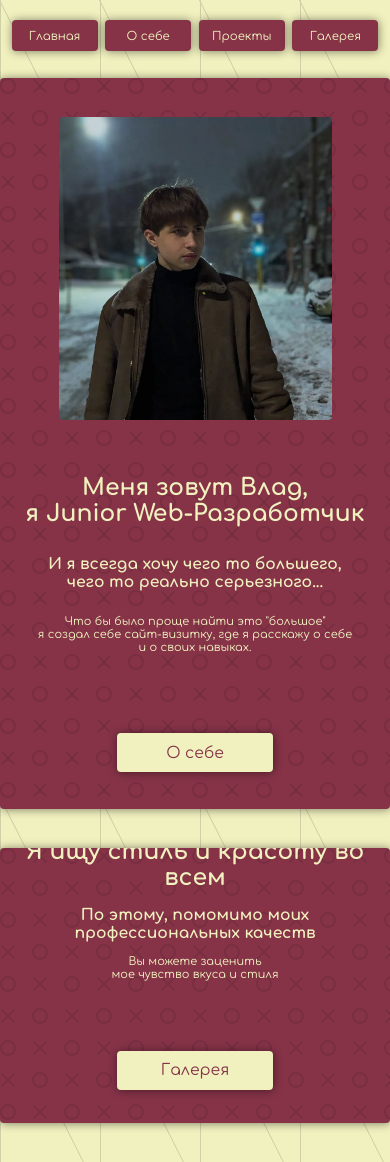
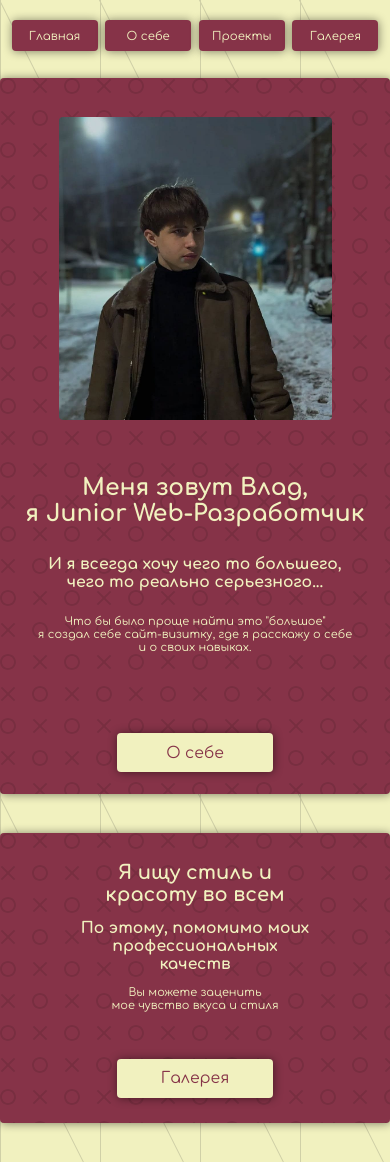
Before and after one commit to GGgurov/oldgurov, a plain HTML site: page index.html in a window 390 px wide. Drawn offline with Linux system fonts and the light colour scheme.

Commit message:
Новые правки в oldgurov

```diff
--- a/css/animations.css
+++ b/css/animations.css
@@ -51,8 +51,11 @@
     .image-portret {
         width: 70%;
         margin-top: 10%;
-
     }
+    .h1-main {
+    font-size: 5vw;
+    margin-top: 10vw;
+}
     .mainmenu-content-right {
         justify-content: center;
         align-items: center;
@@ -83,6 +86,7 @@
         font-size: 5vw;
         justify-content: center;
         align-items: center;
+        padding: 20%;
     }
     #img1 {
         display: none;
--- a/css/style.css
+++ b/css/style.css
@@ -63,6 +63,7 @@
 .h1 {
     font-size: 2vw;
 }
+
 .h2 {
     font-size: 1.5vw;
 }
--- a/index.html
+++ b/index.html
@@ -56,7 +56,7 @@
                     <img id="img6" style="position: absolute; left: 91%; transition: 1.3s; border-radius: 5px; opacity: 50%;" width="22.9%" src="./image/photo6.jpg" alt="" srcset="">
 
                 <div id="textimg" style="opacity: 100%; transition: 0.3s;">
-                    <h1 class="h1">Я ищу стиль и красоту во всем<br>
+                    <h1  class="h1-main">Я ищу стиль и красоту во всем<br>
                     </h1>
                     <h2 class="h2">По этому, помомимо моих профессиональных качеств</h2>
                     <p class="p">Вы можете заценить <br>
```
Also changed, not shown: html/projects.html (+2 -2 lines).
